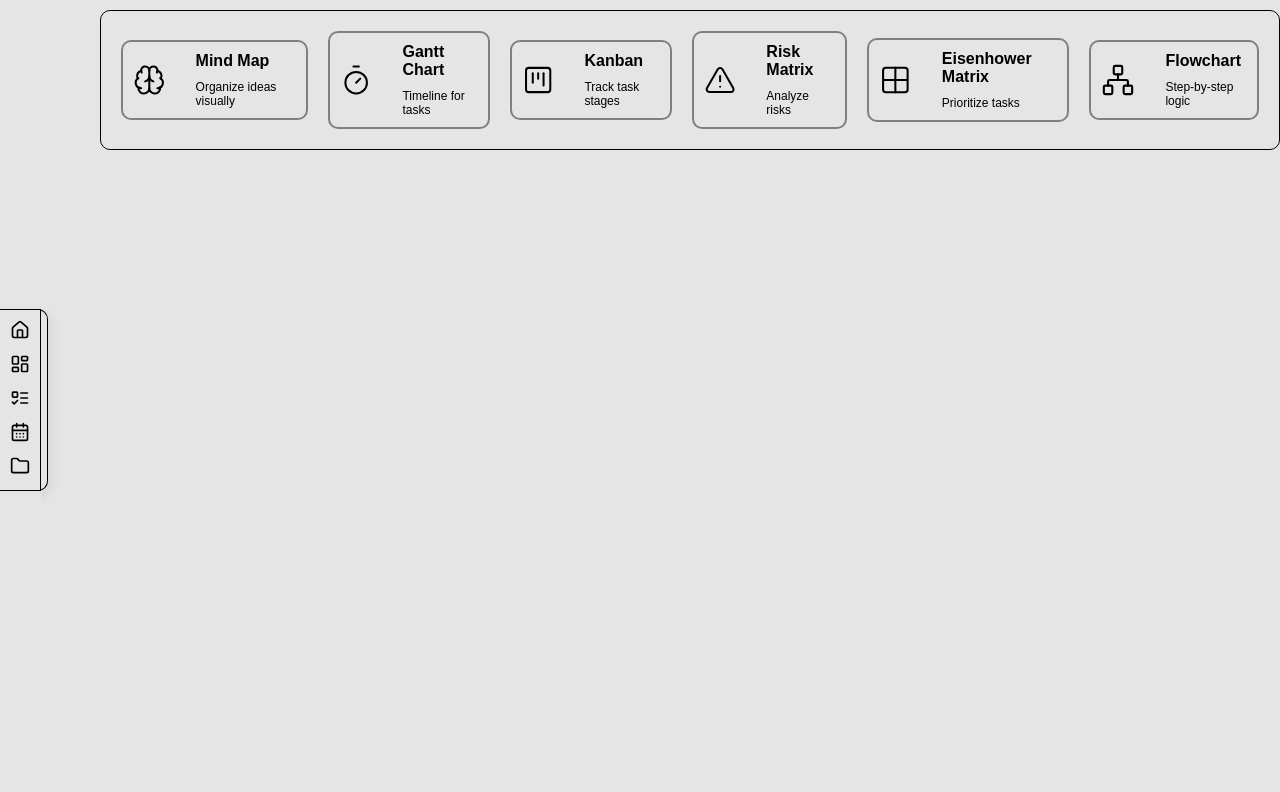
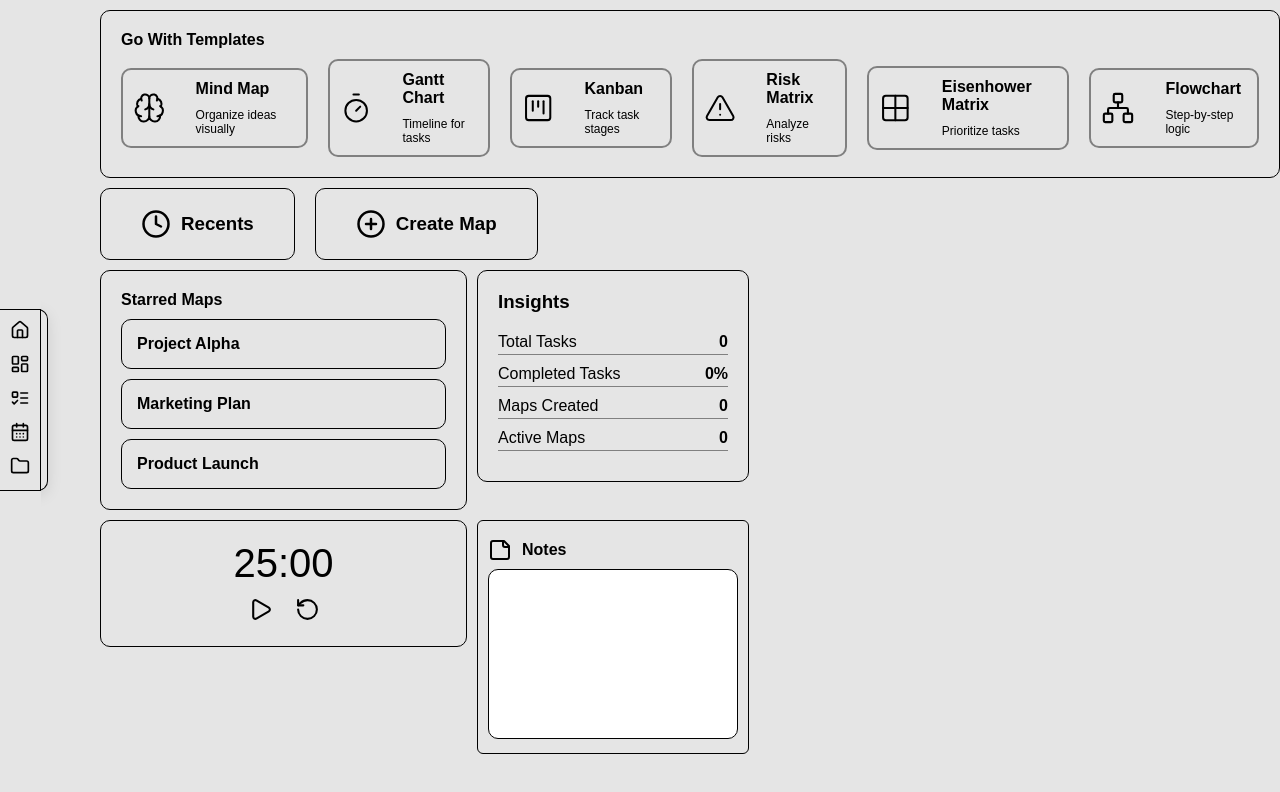
Before and after one commit to siddharth758/DESKLY-2.0, a React (Vite) app: page /main/management in a window 1280 px wide. Shown: the top 792 px of the page. Built offline with nearby package versions, Linux system fonts and the light colour scheme.

Commit message:
Downgraded to React 18 and reinstalled dependencies

```diff
--- a/package.json
+++ b/package.json
@@ -14,9 +14,11 @@
     "@fortawesome/free-brands-svg-icons": "^6.7.2",
     "@fortawesome/free-solid-svg-icons": "^6.7.2",
     "@fortawesome/react-fontawesome": "^0.2.2",
+    "chart.js": "^4.5.0",
     "lucide-react": "^0.525.0",
-    "react": "^19.1.0",
-    "react-dom": "^19.1.0",
+    "react": "^18.2.0",
+    "react-chartjs-2": "^5.3.0",
+    "react-dom": "^18.2.0",
     "react-router-dom": "^7.6.2"
   },
   "devDependencies": {
--- a/src/calendar-view/calendar-css/calendar-main.css
+++ b/src/calendar-view/calendar-css/calendar-main.css
@@ -10,6 +10,7 @@
   border-radius: 12px;
   box-shadow: 0 6px 20px rgba(0, 0, 0, 0.1);
   font-family: "Segoe UI", sans-serif;
+  border: 1px solid black;
 }
 
 /* Header Section */
@@ -66,6 +67,7 @@
   font-size: 15px;
   border-radius: 8px;
   box-shadow: inset 0 -1px 2px rgba(0, 0, 0, 0.05);
+  border: 1px solid gray;
 }
 
 /* Date Boxes */
@@ -81,6 +83,7 @@
   border-radius: 10px;
   box-shadow: 0 3px 8px rgba(0, 0, 0, 0.08);
   transition: all 0.2s ease;
+  border: 1px solid gray;
 }
 
 .day:hover {
--- a/src/management-view/management-css/management-main.css
+++ b/src/management-view/management-css/management-main.css
@@ -3,9 +3,8 @@
   flex-direction: row;
   gap: 20px;
   align-items: center;
-  border: 1px solid black;
-  padding: 20px;
-  border-radius: 10px;
+  margin: 0px;
+  padding: 0px;
 }
 .map-card {
   display: flex;
@@ -15,11 +14,11 @@
   padding: 10px;
   border-radius: 10px;
   background-color: #e5e5e5;
-  transition: 0.1s ease;
+  transition: 0.3s ease;
 }
 
 .map-card:hover {
-  background-color: #ccc;
+  background-color: #e6e6e6;
   border: 2px solid black;
 }
 .name-desc {
@@ -38,3 +37,184 @@
 .icons {
   stroke-width: 1.5;
 }
+.heading-map {
+  margin: 0px;
+  padding: 20px;
+  border: 1px solid black;
+  border-radius: 10px;
+  margin-left: 10px;
+}
+.heading-map h4 {
+  margin: 0px;
+  padding-bottom: 10px;
+}
+.star-maps-container {
+  margin-top: 10px;
+  margin-left: 10px;
+  border: 1px solid black;
+  min-width: 325px;
+  padding: 20px;
+  border-radius: 10px;
+}
+.star-maps-div ul {
+  margin: 0px;
+  padding: 0px;
+  list-style: none;
+  display: flex;
+  flex-direction: column;
+  gap: 10px;
+}
+.star-maps-div li {
+  border: 1px solid black;
+  padding: 15px;
+  border-radius: 10px;
+  font-weight: 600;
+}
+.star-maps-heading h4 {
+  margin: 0px;
+  padding-bottom: 10px;
+}
+.insights-container {
+  border: 1px solid black;
+  width: 250px;
+  margin-top: 10px;
+  margin-left: 10px;
+  padding: 10px;
+  border-radius: 10px;
+}
+.insights-container h3 {
+  margin: 0px;
+  padding-left: 10px;
+  padding-bottom: 10px;
+  padding-top: 10px;
+}
+.insights-parts {
+  display: flex;
+  flex-direction: row;
+  align-items: center;
+  justify-content: space-between;
+  margin-bottom: 10px;
+  border-bottom: 1px solid gray;
+}
+
+.insights-parts p {
+  margin: 0px;
+  padding: 0px;
+  font-size: medium;
+  font-weight: 500;
+  padding-bottom: 3px;
+}
+.insights-parts .counts {
+  font-weight: 600;
+}
+.insights-div {
+  padding: 10px;
+}
+.middle-map-section {
+  display: flex;
+  flex-direction: row;
+  align-items: flex-start;
+}
+.Create-map-container {
+  display: flex;
+  flex-direction: row;
+  align-items: center;
+  margin-top: 10px;
+  margin-left: 10px;
+  gap: 20px;
+}
+.recents-map-div {
+  display: flex;
+  flex-direction: row;
+  align-items: center;
+  border: 1px solid black;
+  padding-top: 20px;
+  padding-bottom: 20px;
+  padding-left: 40px;
+  padding-right: 40px;
+  border-radius: 10px;
+  gap: 10px;
+}
+.recents-map-div h3 {
+  margin: 0px;
+  padding: 0px;
+}
+.create-map-div {
+  display: flex;
+  flex-direction: row;
+  align-items: center;
+  border: 1px solid black;
+  padding-top: 20px;
+  padding-bottom: 20px;
+  padding-left: 40px;
+  padding-right: 40px;
+  border-radius: 10px;
+  gap: 10px;
+}
+.create-map-div h3 {
+  margin: 0px;
+  padding: 0px;
+}
+.pomodro-recent-container {
+  display: flex;
+  flex-direction: row;
+}
+.last-section {
+  display: flex;
+  flex-direction: row;
+  align-items: flex-start;
+}
+.Notes-container {
+  background-color: #e5e5e5;
+  padding: 10px;
+  width: fit-content;
+  border: 1px solid black;
+  border-radius: 6px;
+  margin-left: 10px;
+  margin-top: 10px;
+}
+
+.Notes-part h3 {
+  margin: 0px;
+  padding: 10px;
+  font-size: 16px;
+  font-weight: 600;
+}
+
+.Notes-textarea {
+  width: 250px;
+  position: relative;
+}
+
+.textArea {
+  width: 100%;
+  min-height: 170px;
+  max-height: 400px;
+  resize: none;
+  overflow-y: auto;
+  border: none;
+  outline: none;
+  padding: 8px;
+  font-size: 14px;
+  background-color: white;
+  box-sizing: border-box;
+  border-radius: 10px;
+  line-height: 1.4;
+  border: 1px solid black;
+}
+
+/* Auto-grow effect */
+.textArea:focus {
+  height: auto;
+}
+
+/* Firefox Scrollbar */
+.textArea {
+  scrollbar-width: thin;
+  scrollbar-color: #999 #f1f1f1;
+}
+.notes-div {
+  display: flex;
+  flex-direction: row;
+  align-items: center;
+}
--- /dev/null
+++ b/src/management-view/management-css/managementPomodro.css
@@ -0,0 +1,27 @@
+.pomodoro-wrapper {
+  border: 1px solid black;
+  width: 205px;
+  padding-left: 80px;
+  padding-right: 80px;
+  padding-top: 20px;
+  padding-bottom: 20px;
+  display: flex;
+  flex-direction: column;
+  align-items: center;
+  gap: 10px;
+  border-radius: 10px;
+  margin-left: 10px;
+  margin-top: 10px;
+}
+.pomodoro-wrapper .timer {
+  font-size: 40px;
+}
+.controls {
+  display: flex;
+  flex-direction: row;
+  gap: 10px;
+}
+.controls .btn {
+  border: none;
+  background-color: #e5e5e5;
+}
--- a/src/management-view/management-main.jsx
+++ b/src/management-view/management-main.jsx
@@ -6,7 +6,17 @@ import {
   AlertTriangle,
   Grid2x2,
   Network,
+  Clock,
+  FolderPlus,
+  Upload,
+  Globe2,
+  Plus,
+  PlusCircle,
 } from "lucide-react";
+import FileItem from "../views/file-item/fileItem";
+import Pomodro from "./managementPomodro";
+import React, { useState } from "react";
+import Notes from "./managementNotes";
 
 const mapIcons = [
   { name: "Mind Map", Icon: Brain, desc: "Organize ideas visually" },
@@ -18,8 +28,15 @@ const mapIcons = [
 ];
 
 function ManagementMain() {
+  const [notes, setNotes] = useState([]);
+
+  const addNote = () => {
+    setNotes((prev) => [...prev, `Note ${prev.length + 1}`]);
+  };
   return (
     <>
+      <div className="heading-map">
+        <h4>Go With Templates</h4>
         <div className="map-grid">
           {mapIcons.map((item, index) => (
             <div key={index} className="map-card">
@@ -31,8 +48,64 @@ function ManagementMain() {
             </div>
           ))}
         </div>
+      </div>
+      {/* <div className="folders-boxes">
+        <FileItem title="Recent Folders" Icon={Clock} />
+        <FileItem title="Create Map" Icon={PlusCircle} />
+      </div> */}
+
+      <div className="Create-map-container">
+        <div className="recents-map-div">
+          <Clock size={30} />
+          <h3>Recents</h3>
+        </div>
+        <div className="create-map-div">
+          <PlusCircle size={30} />
+          <h3>Create Map</h3>
+        </div>
+      </div>
+      <div className="middle-map-section">
+        <div className="star-maps-container">
+          <div className="star-maps-heading">
+            <h4>Starred Maps</h4>
+          </div>
+          <div className="star-maps-div">
+            <ul>
+              {["Project Alpha", "Marketing Plan", "Product Launch"].map(
+                (starredSkeloton, Index) => (
+                  <li key={Index}>{starredSkeloton}</li>
+                )
+              )}
+            </ul>
+          </div>
+        </div>
+
+        <div className="insights-container">
+          <h3>Insights</h3>
+          <div className="insights-div">
+            {[
+              { tasks: "Total Tasks", counts: "0" },
+              { tasks: "Completed Tasks", counts: "0%" },
+              { tasks: "Maps Created", counts: "0" },
+              { tasks: "Active Maps", counts: "0" },
+            ].map((insights, Inbox) => (
+              <div key={Inbox} className="insights-parts">
+                <p>{insights.tasks}</p>
+                <p className="counts">{insights.counts}</p>
+              </div>
+            ))}
+          </div>
+        </div>
+      </div>
+      <div className="last-section">
+        <div className="pomodro-recent-container">
+          <Pomodro />
+        </div>
+        <div>
+          <Notes />
+        </div>
+      </div>
     </>
   );
 }
-
 export default ManagementMain;
--- /dev/null
+++ b/src/management-view/managementNotes.jsx
@@ -0,0 +1,28 @@
+import "../management-view/management-css/managementNotes.css";
+import { Chart as ChartJS } from "chart.js/auto";
+import { Doughnut } from "react-chartjs-2";
+import { StickyNote } from "lucide-react";
+
+function Notes() {
+  return (
+    <>
+      <div className="Notes-container">
+        <div className="Notes-part">
+          <div className="notes-div">
+            <StickyNote size={24} />
+            <h3>Notes</h3>
+          </div>
+          <div className="Notes-textarea">
+            <textarea
+              spellCheck={false}
+              className="textArea"
+              name=""
+              id=""
+            ></textarea>
+          </div>
+        </div>
+      </div>
+    </>
+  );
+}
+export default Notes;
--- /dev/null
+++ b/src/management-view/managementPomodro.jsx
@@ -0,0 +1,60 @@
+import React, { useState, useEffect, useRef } from "react";
+import { Play, Pause, RotateCcw } from "lucide-react";
+import "../management-view/management-css/managementPomodro.css";
+
+function Pomodro() {
+  const [secondsLeft, setSecondsLeft] = useState(25 * 60);
+  const [isRunning, setIsRunning] = useState(false);
+  const timeRef = useRef(null);
+
+  useEffect(() => {
+    if (isRunning) {
+      timeRef.current = setInterval(() => {
+        setSecondsLeft((prev) => {
+          if (prev <= 1) {
+            clearInterval(timeRef.current);
+            setIsRunning(false);
+            return 0;
+          }
+          return prev - 1;
+        });
+      }, 1000);
+    }
+    return () => clearInterval(timeRef.current);
+  }, [isRunning]);
+
+  const formatTime = (secs) => {
+    const m = Math.floor(secs / 60)
+      .toString()
+      .padStart(2, "0");
+    const s = (secs % 60).toString().padStart(2, "0");
+    return `${m}:${s}`;
+  };
+
+  const toggleStartPause = () => setIsRunning((prev) => !prev);
+
+  const resetTimer = () => {
+    clearInterval(timeRef.current);
+    setSecondsLeft(25 * 60);
+    setIsRunning(false);
+  };
+
+  return (
+    <>
+      <div className="pomodoro-wrapper">
+        <div className="timer">{formatTime(secondsLeft)}</div>
+
+        <div className="controls">
+          <button className="btn" onClick={toggleStartPause}>
+            {isRunning ? <Pause size={25} /> : <Play size={25} />}
+          </button>
+          <button className="btn" onClick={resetTimer}>
+            <RotateCcw size={25} />
+          </button>
+        </div>
+      </div>
+    </>
+  );
+}
+
+export default Pomodro;
--- /dev/null
+++ b/src/views/file-item/fileItem.jsx
@@ -0,0 +1,15 @@
+import "../file-item-css/folder-item.css";
+
+function FileItem({ title, Icon }) {
+  return (
+    <>
+      <div className="recent-folders-div">
+        <div className="recent-folders">
+          <h1>{title}</h1>
+          {Icon && <Icon size={20} />}
+        </div>
+      </div>
+    </>
+  );
+}
+export default FileItem;
--- a/src/views/vc-css/management.css
+++ b/src/views/vc-css/management.css
@@ -1,4 +1,4 @@
 .management-section {
   padding-top: 10px;
-  padding-left: 100px;
+  padding-left: 90px;
 }
```
Also changed, not shown: src/views/views-comp/folderBox.jsx (+6 -19 lines), src/management-view/management-css/managementNotes.css (added), src/views/file-item-css/folder-item.css (renamed from src/views/vc-css/folder-box.css), 1 other file (tests, documents, lock files or other folders). Lines whose indentation alone changed are shown as unchanged.
